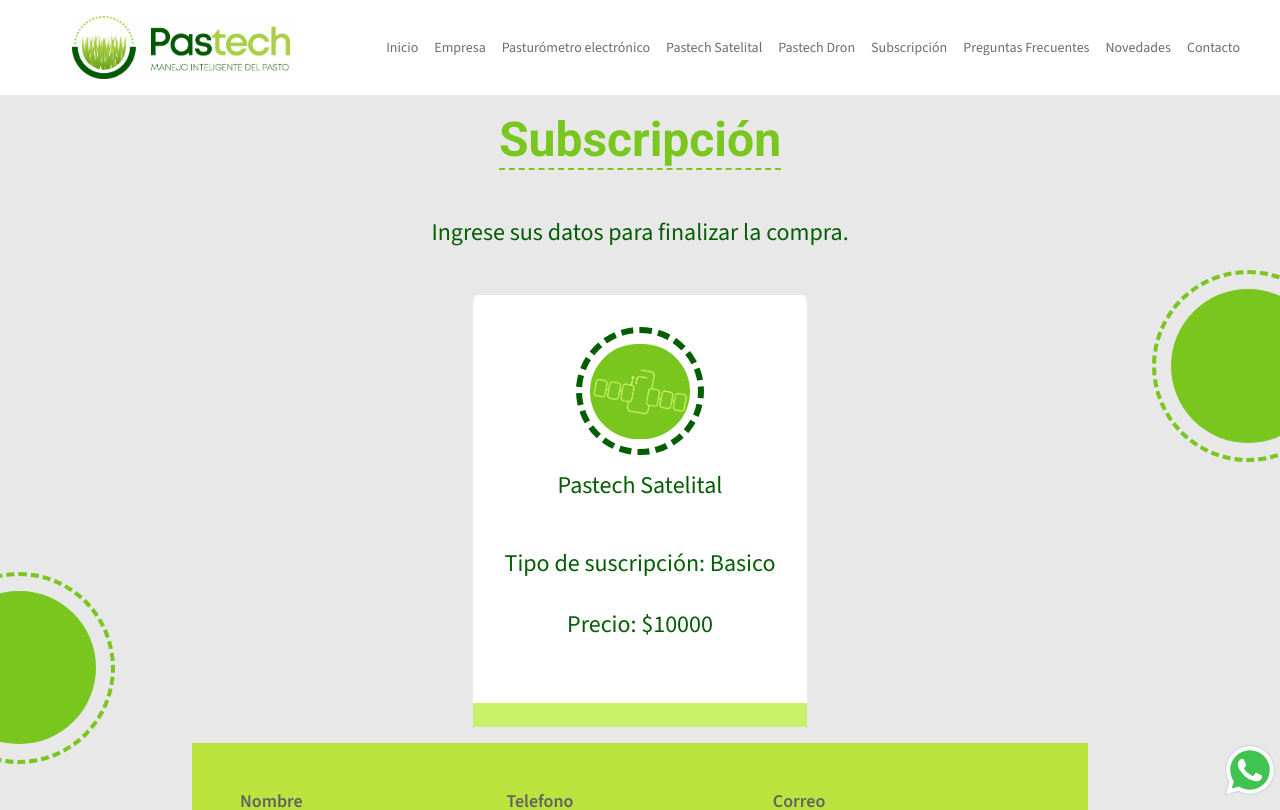
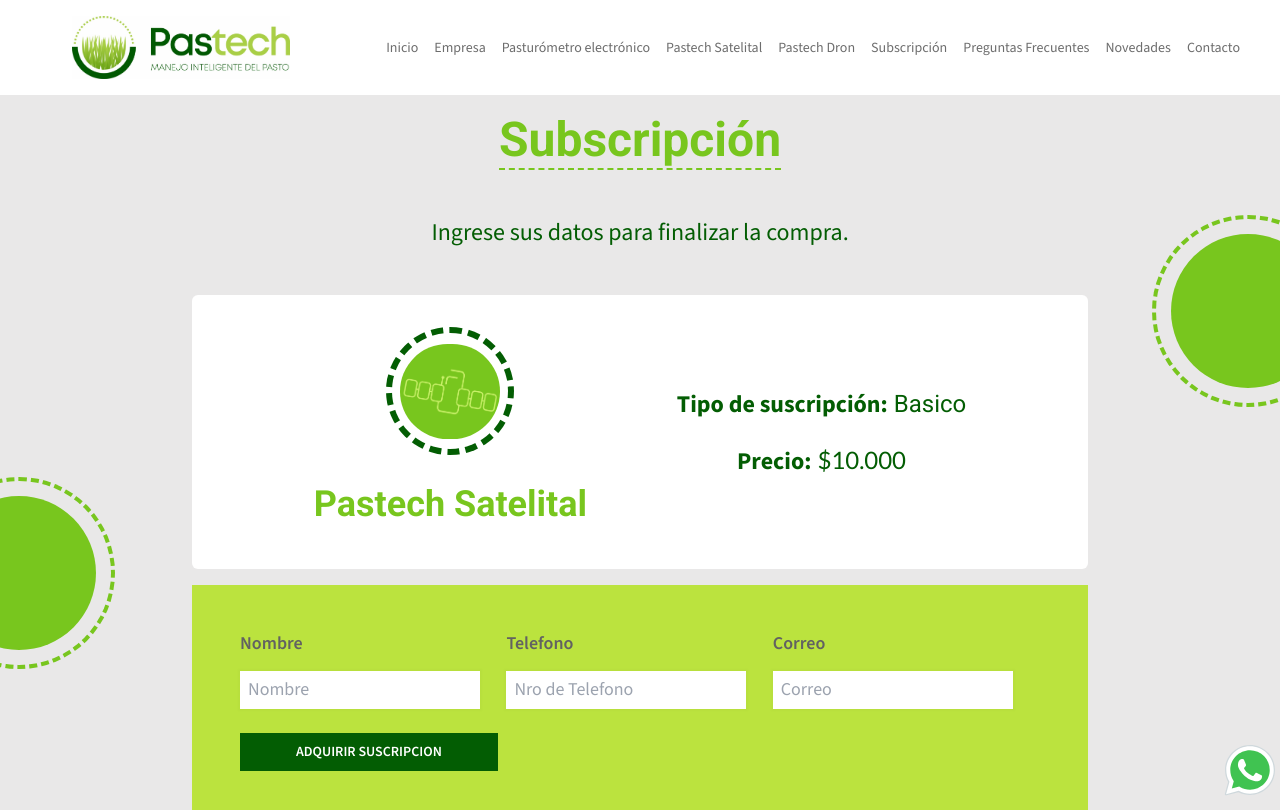
Before and after one commit to TomasMatarazzo/pastech-web, a React (Vite) app: page /form/1 in a window 1280 px wide. Shown: the top 810 px of the page. Built offline with nearby package versions, Linux system fonts and the light colour scheme; a web font is replaced by a local one.

Commit message:
cambios11

```diff
--- a/index.html
+++ b/index.html
@@ -10,6 +10,7 @@
     <link href="https://fonts.googleapis.com/css2?family=Source+Sans+3:ital,wght@0,200..900;1,200..900&display=swap" rel="stylesheet">
     <link href="https://fonts.googleapis.com/css2?family=Roboto:ital,wght@0,100;0,300;0,400;0,500;0,700;0,900;1,100;1,300;1,400;1,500;1,700;1,900&display=swap" rel="stylesheet">
     <link href="https://fonts.googleapis.com/css2?family=DM+Sans:ital,opsz,wght@0,9..40,100..1000;1,9..40,100..1000&display=swap" rel="stylesheet">
+    <link href="https://fonts.googleapis.com/css2?family=Open+Sans:ital,wght@0,300..800;1,300..800&display=swap" rel="stylesheet">
     <title>Pastech</title>
     <script src="https://kit.fontawesome.com/c4f79239c0.js" crossorigin="anonymous"></script>
   </head>
--- a/src/components/PlantillaFormCompra.jsx
+++ b/src/components/PlantillaFormCompra.jsx
@@ -39,7 +39,7 @@
       <FormProvider {...methods} >
         <form onSubmit={ e => e.preventDefault()}
           noValidate
-          className = "flex flex-row flex-wrap max-md:flex-col h-[30%] bg-[#BBE33E] p-12 max-md:p-8">
+          className = " flex flex-row flex-wrap max-md:flex-col h-[30%] bg-[#BBE33E] p-12 max-md:p-8">
             <Input {...nombreValidation}/>
             <Input {...numeroValidation}/>
             <Input {...correoValidation}/>
--- a/src/pages/Empresa/Colaborados.jsx
+++ b/src/pages/Empresa/Colaborados.jsx
@@ -11,6 +11,7 @@
 import circuloMelisa from '../../assets/images/circulos/circuloMelisa.png'
 import circuloJuan from '../../assets/images/circulos/circuloJuan.png'
 import circuloRodrigo from '../../assets/images/circulos/circuloRodrigo.png'
+import circuloTomasInsua from '../../assets/images/circulos/circuloTomasInsua.png'
 
 const Colaboradores = ({nombre,imagen,descripcion,titulo,bg = "white",last}) => {
 
@@ -60,11 +61,18 @@
             descripcion: "Desarrollador web. Responsable integración con Pasarelas de pago",
             imagen: circuloTomas
         },
+
         {
             nombre: "Bautista Rodriguez",
             titulo: "Estudiante avanzado Ing. Informática",
             descripcion: "Frond-end Pastech",
             imagen: circuloBautista
+        },
+        {
+            nombre: "Tomás Insua",
+            titulo: "Mg. en Business Analytics",
+            descripcion: "Consultor Data Scientist",
+            imagen: circuloTomasInsua
         },
         {
             nombre: "Melisa Kuzman",
@@ -105,7 +113,6 @@
     <section className="  max-md:px-0 py-[1px] px-[100px] bg-[#f1f4f6] flex flex-col justify-center">
         <section className="flex relative justify-evenly max-md:flex-col rounded-[2%] flex-wrap">
             {colaboradores.map((colaborador, index) => (
-                index <= 7 ?
                 <div key={index} className={`font-extralight  h-full w-[30%] max-md:w-full flex-col max-md:flex-col items-center text-center align-middle flex py-12 max-md:py-10 rounded-lg justify-evenly`}>
                     <img
                         className={`w-[285px] h-[285px] max-md:w-[300px] max-md:h-[300px] max-md:mb-2 bg-center bg-cover duration-500  rounded-[50%]`}
@@ -118,10 +125,10 @@
                         <h1 className={`${text1[bg]} font-semibold  leading-8 text-2xl py-2  max-md:text-[32px] text-gray-400 font-[Roboto]`}>{colaborador.titulo}</h1>
                         <p className={` ${text2[bg]} w-[70%] py-2 text-xl font-medium`}>{colaborador.descripcion}</p>
                     </div>
-                </div> : null
+                </div>
             ))}
         </section>
-        <section className="flex relative justify-evenly max-md:flex-col rounded-[2%] flex-wrap">
+        {/* <section className="flex relative justify-evenly max-md:flex-col rounded-[2%] flex-wrap">
         {colaboradores.map((colaborador, index) => (
                 index > 7 ?
                 <div key={index} className={`font-extralight  h-full w-[30%] max-md:w-full flex-col max-md:flex-col items-center text-center align-middle flex py-12 max-md:py-10 rounded-lg justify-evenly`}>
@@ -138,7 +145,7 @@
                     </div>
                 </div> : null
             ))}
-        </section>
+        </section> */}
         { last ? <div className="max-md:hidden z-6 bg-green-600 text-left leading-5 border-0 m-0 p-0 font-light text-base whitespace-nowrap min-h-[0.1rem] min-w-[400px] max-w-[90%] max-h-1 border-[50%] self-center opacity-100 z-5"></div>:null}
     </section>
   )
--- a/src/pages/Subscripcion/FormCompra.jsx
+++ b/src/pages/Subscripcion/FormCompra.jsx
@@ -31,17 +31,17 @@
   switch (tipo) {
     case 0:
       console.log('entro acaa')
-      precio = '$0'
+      precio = 'Gratuito'
       break
     case 1:
       console.log('entro');
-      precio = '$10000';
+      precio = '$10.000';
       break;
     case 2:
-      precio = '$20000';
+      precio = '$20.000';
       break;
     case 3:
-      precio = '$100000';
+      precio = '$100.000';
       break;
   }
 
@@ -49,21 +49,26 @@
     <div className='bg-[#e9e8e8]'>
       <Titulo titulo='Subscripción'></Titulo>
 
-      <section className='py-8 px-48  max-md:px-8 min-h-[80vh] z-10 '>
+      <section className='py-8 px-48  max-md:px-8 min-h-[80vh] z-10'>
         <section className='flex items-center justify-center flex-col text-center'>
           <p className='text-2xl font-medium pb-8 text-t-green z-10'>Ingrese sus datos para finalizar la compra.</p>
-          <div className=' relative bg-white pb-0 my-4 rounded-md inline-block'>
-            <div className='p-8 flex flex-col items-center'>
+          <div className=' w-[100%] relative bg-white pb-0 my-4 rounded-md inline-block'>
+            <div className='p-8 flex flex-row max-md:flex-col justify-evenly items-center'>
+              <div className='flex flex-col items-center'>
                 <div className = {`w-[10vw] rounded-full max-md:w-[330px] max-md:h-[330px] max-lg:w-[510px] max-lg:h-[510px] bg-center bg-cover duration-500 h-[10vw] border-[6px] border-t-green border-dashed flex items-center justify-center `}>
                      <img   className = {`w-[10vw] p-2 rounded-full max-md:w-[300px] max-md:h-[300px] max-lg:w-[500px] max-lg:h-[500px]   bg-center bg-cover duration-500 h-[10vw]border-[3px]`}
                             src = {imagen}
                         />
+
                 </div>
-                <p className='text-2xl pb-8 text-t-green z-1 mt-4'>Pastech Satelital</p>
-              <p className='text-2xl pb-8 text-t-green z-10 mt-4'>Tipo de suscripción: {tipoSuscripcion}</p>
-              <p className='text-2xl pb-8 text-t-green z-10'>Precio: {precio}</p>
+                <p className='py-2 mt-4 text-[36px] leading-[50px] max-md:text-[32px] font-bold font-[Roboto] text-first-green'>Pastech Satelital</p>
+                </div>
+              <div>
+                <p className='py-2  text-2xl leading-[40px] max-md:text-[32px] font-normal font-[Roboto] text-t-green'><b>Tipo de suscripción:</b> {tipoSuscripcion}</p>
+                <p className='py-2  text-2xl leading-[40px] max-md:text-[32px] font-normal font-[Roboto] text-t-green'><b>Precio:</b> <span  className='font-[Lato]'> {precio} </span></p>
+              </div>
             </div>
-            <div className='w-[100%] bg-s-green text-s-green'> - </div>
+            {/* <div className='w-[100%] bg-s-green text-s-green'> - </div> */}
           </div>
           </section>
         <Circulo color="first-green max-md:hidden" bg="bg-[#e9e8e8] " position={'left-[-6%] bottom-[40%]'}></Circulo>
```
Also changed, not shown: src/assets/images/circulos/circuloTomasInsua.png (added).
